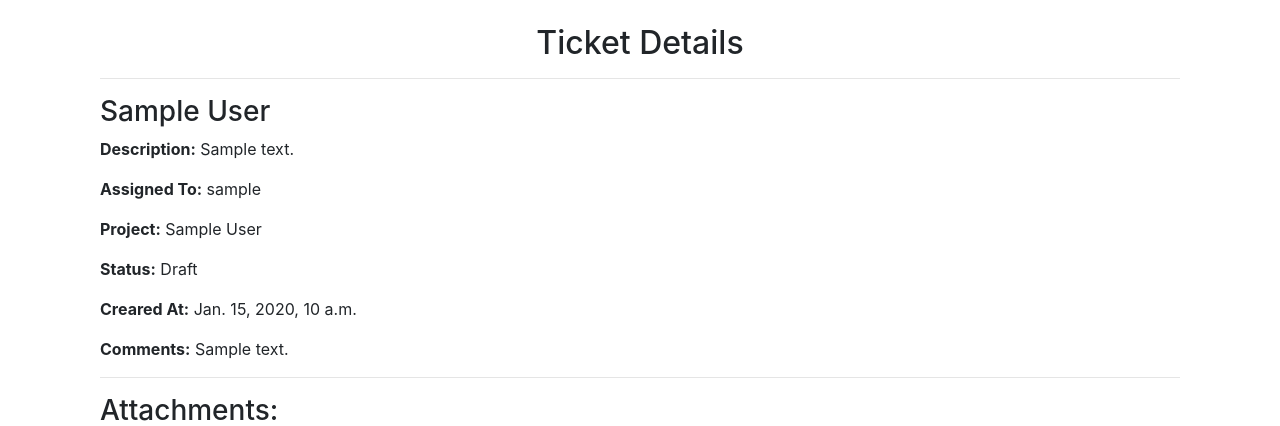
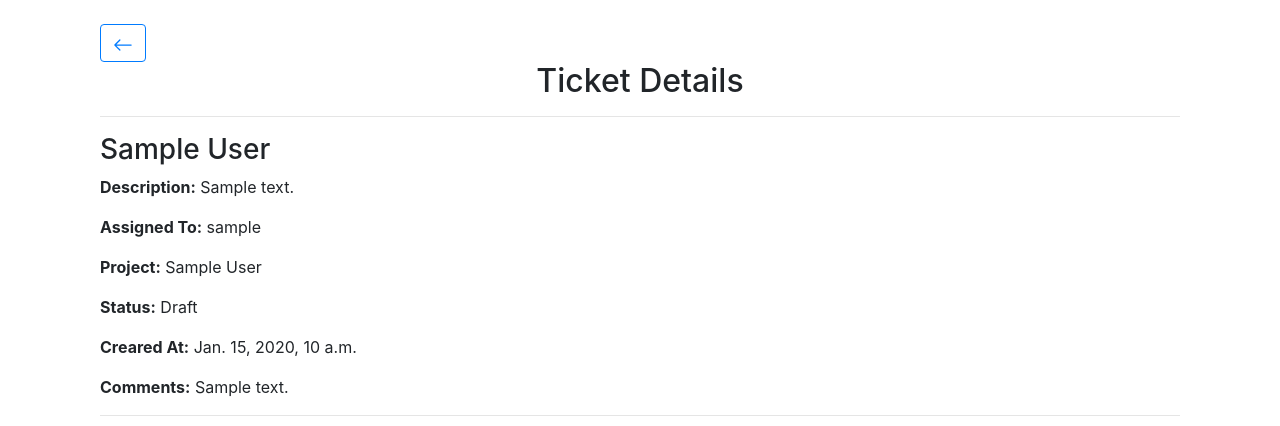
Before and after one commit to vdtheone/Ticketing_System, a Django app: page /accounts/ticket/1/ in a window 1280 px wide. Shown: the part 56-482 px from the top of the page. Run offline with Django 5.2, Linux system fonts and the light colour scheme; a user stored in the database is signed in; tables that the repository leaves empty hold one stand-in row (values such as "Sample post"); some libraries are stand-ins or nearby versions.

Commit message:
add back button

```diff
--- a/ticketing_system/accounts/templates/ticket_detail.html
+++ b/ticketing_system/accounts/templates/ticket_detail.html
@@ -4,6 +4,11 @@ Ticket Details
 {% endblock %}
 
 {% block content %}
+        <a href="{{request.META.HTTP_REFERER}}" class="btn btn-outline-primary">
+            <svg xmlns="http://www.w3.org/2000/svg" width="20" height="20" fill="currentColor" class="bi bi-arrow-left" viewBox="0 0 16 16">
+                <path fill-rule="evenodd" d="M15 8a.5.5 0 0 0-.5-.5H2.707l3.147-3.146a.5.5 0 1 0-.708-.708l-4 4a.5.5 0 0 0 0 .708l4 4a.5.5 0 0 0 .708-.708L2.707 8.5H14.5A.5.5 0 0 0 15 8"/>
+              </svg>
+        </a>
         <h2 class="text-center">Ticket Details</h2><hr>
         <h3>{{ ticket.name }}</h3>
         <p><strong>Description:</strong> {{ ticket.description }}</p>
```
